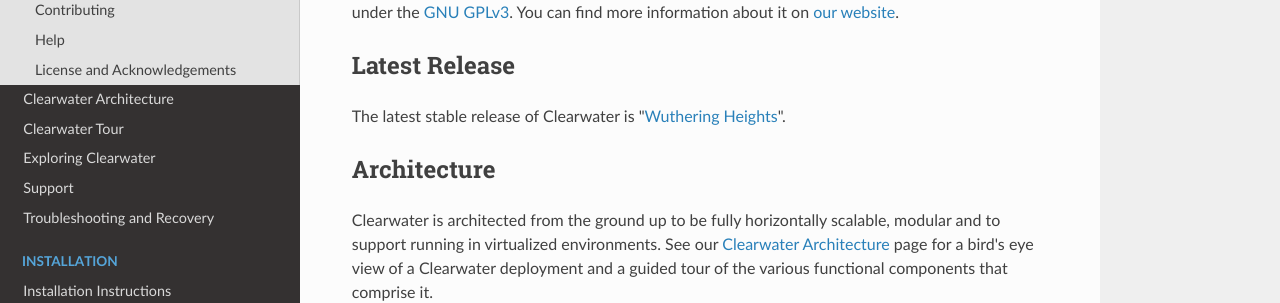
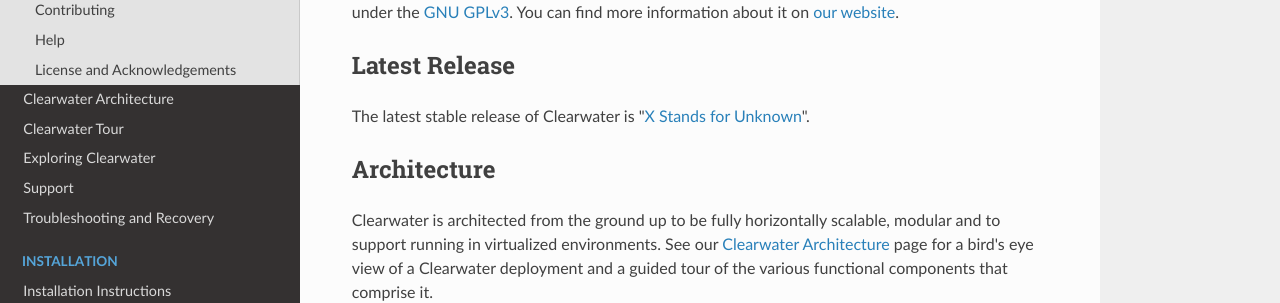
Before and after one commit to Metaswitch/clearwater-readthedocs, an MkDocs documentation site: the page built from docs/index.md, in a window 1280 px wide and 900 px high. Shown: the part 183-486 px from the top of the window. Built offline with MkDocs 1.6.1, drawn with Linux system fonts in a browser that asks for light colours; nearby versions of some CDN libraries; old or Windows-style settings are respelled for this version of MkDocs.

Commit message:
Update latest sprint to X Stands for Unknown

```diff
--- a/docs/index.md
+++ b/docs/index.md
@@ -4,7 +4,7 @@ Project Clearwater is an open-source IMS core, developed by [Metaswitch Networks
 
 ## Latest Release
 
-The latest stable release of Clearwater is "[Wuthering Heights](https://www.goodreads.com/book/show/6185.Wuthering_Heights)".
+The latest stable release of Clearwater is "[X Stands for Unknown](https://www.goodreads.com/book/show/3100756-x-stands-for-unknown)".
 
 ## Architecture
 
```
